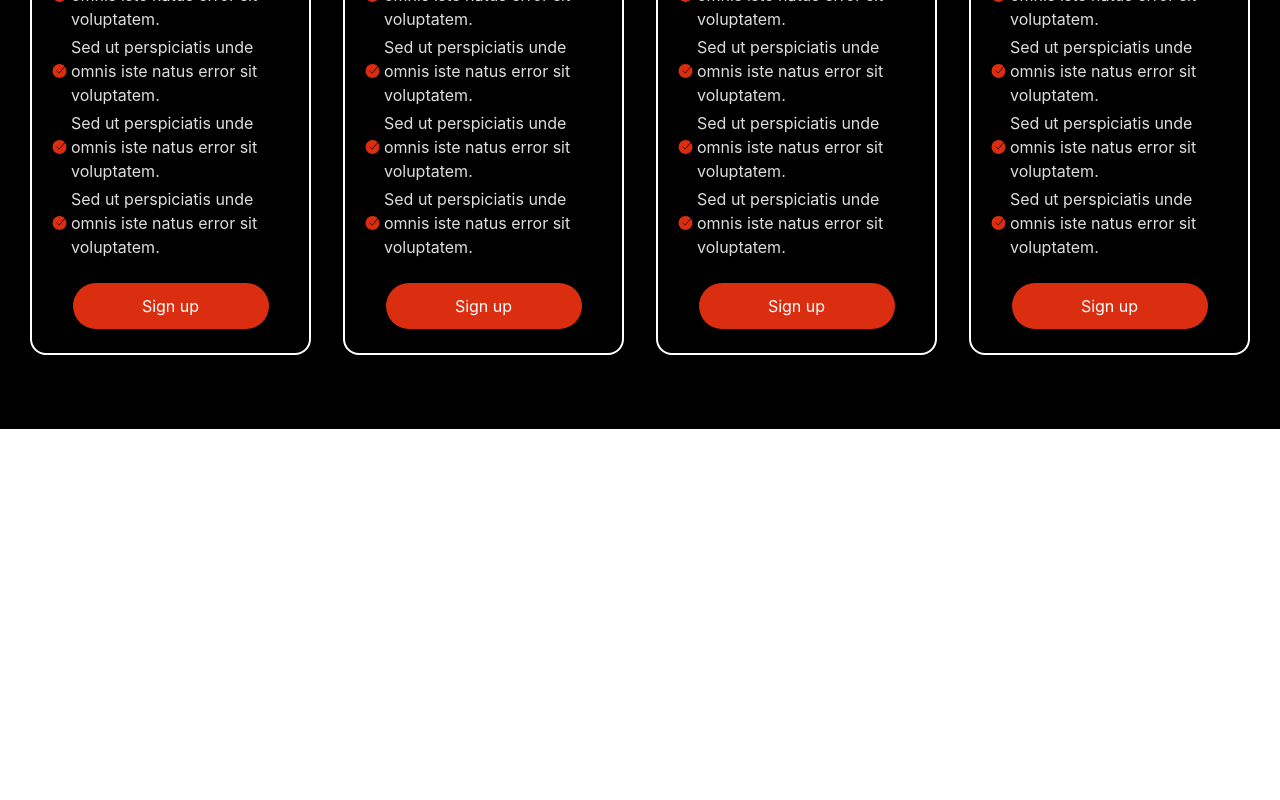
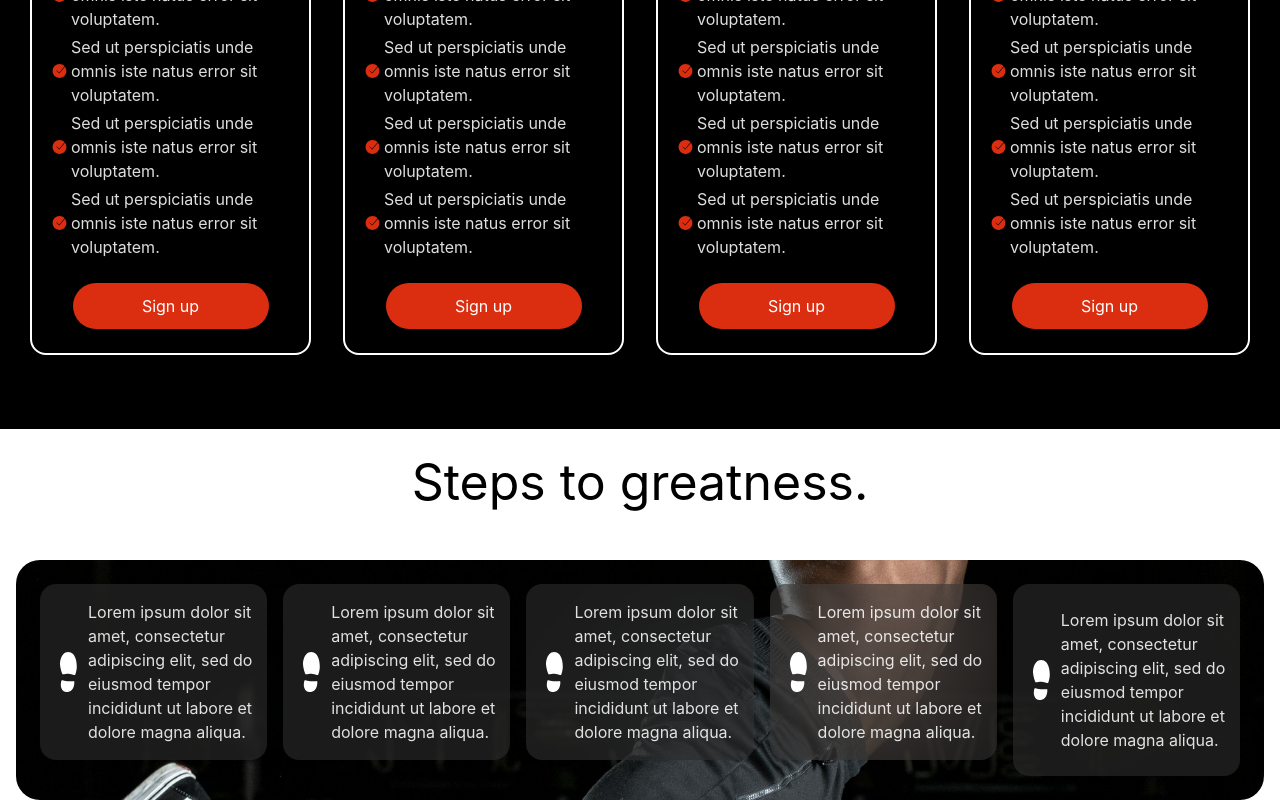
Before and after one commit to omar-tolan/mnteam, a React (Vite) app: page / in a window 1280 px wide. Shown: the part 3381-4181 px from the top of the page. Before the commit the page ends 3810 px from the top, so only its background shows below. Built offline with nearby package versions, Linux system fonts and the light colour scheme.

Commit message:
added steps section

```diff
--- /dev/null
+++ b/src/components/Cards/StepCard.jsx
@@ -0,0 +1,12 @@
+import React from 'react'
+
+function StepCard() {
+  return (
+    <div className='bg-[rgba(55,55,55,0.5)] backdrop-blur-3xl rounded-2xl flex items-center px-2 py-4'>
+      <img src='/assets/step.svg' className='h-[40px]'/>
+      <p className='text-[16px]'>Lorem ipsum dolor sit amet, consectetur adipiscing elit, sed do eiusmod tempor incididunt ut labore et dolore magna aliqua. </p>
+    </div>
+  )
+}
+
+export default StepCard
--- a/src/components/Homepage.jsx
+++ b/src/components/Homepage.jsx
@@ -5,6 +5,7 @@ import Trainer from './Cards/Trainer'
 import Testimonials from './Testimonials'
 import Services from './Services'
 import Plans from './Plans'
+import Steps from './Steps'
 
 function Homepage() {
   return (
@@ -17,6 +18,7 @@ function Homepage() {
       <Testimonials />
       <Services />
       <Plans />
+      <Steps />
     </div>
   )
 }
--- /dev/null
+++ b/src/components/Steps.jsx
@@ -0,0 +1,22 @@
+import React from 'react'
+import StepCard from './Cards/StepCard'
+
+function Steps() {
+  return (
+    <div>
+      <p className='text-black text-[35px] text-center mb-4 mt-4 md:text-[50px] md:mb-10'>Steps to greatness.</p>
+      <div className='flex flex-col w-full px-4'>
+        <div className='steps-image flex flex-col w-full px-6 py-6 space-y-4 rounded-3xl md:flex-row md:space-x-4 md:h-[30vh]'>
+            <StepCard />
+            <StepCard />
+            <StepCard />
+            <StepCard />
+            <StepCard />
+        </div>
+      </div>
+    </div>
+
+  )
+}
+
+export default Steps
--- a/src/index.css
+++ b/src/index.css
@@ -1,6 +1,11 @@
 @layer components {
   .bg-custom-image {
     background-image: url('/public/homepage/home.jpg'); /* Path to your image */
+    background-size: cover;
+    background-position: center;
+  }
+  .steps-image {
+    background-image: url('/public/steps/steps.jpg'); /* Path to your image */
     background-size: cover;
     background-position: center;
   }
```
Also changed, not shown: public/assets/step.svg (added), public/steps/steps.jpg (added).
